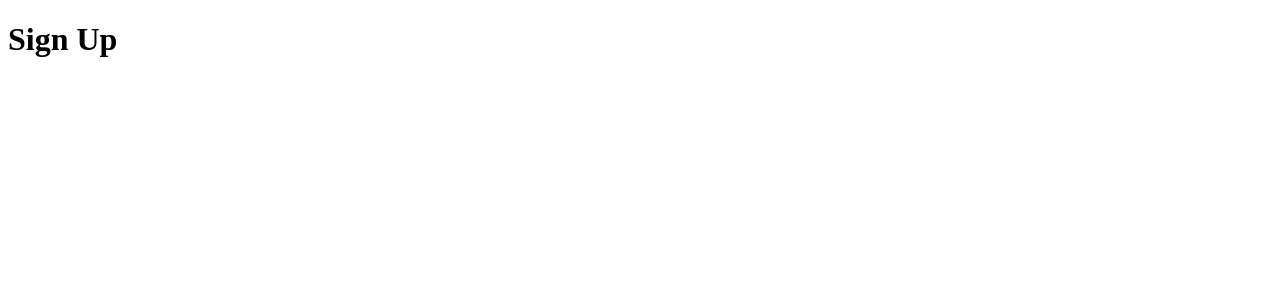
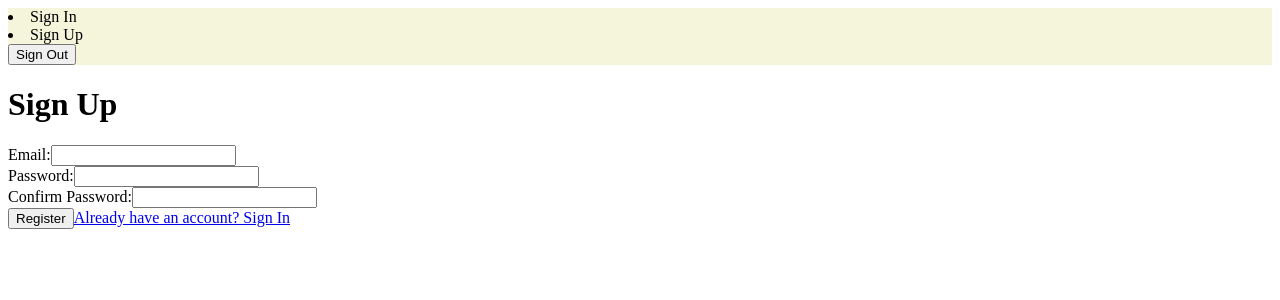
Before and after one commit to CarlChas/Jobchaser, a React (Vite) app: page /signup in a window 1280 px wide. Shown: the top 300 px of the page. Built offline with nearby package versions, Linux system fonts and the light colour scheme; the HTML template or start-up script is replaced by a standard one.

Commit message:
added: forms

```diff
--- a/src/App.css
+++ b/src/App.css
@@ -1,3 +1,7 @@
+header {
+  background-color: beige;
+}
+
 .searchBar {
   border: solid;
   border-radius: 15px;
--- a/src/App.jsx
+++ b/src/App.jsx
@@ -1,21 +1,36 @@
 import './App.css'
 import React from 'react'
 
-import { BrowserRouter, Routes, Route } from 'react-router-dom'
+import { BrowserRouter, Routes, Route, Navigate, Outlet } from 'react-router-dom'
 import Dashboard from './components/Dashboard.jsx'
 import SignInPage from './components/SignInPage.jsx'
 import SignUpPage from './components/SignUpPage.jsx'
 import HomePage from './components/HomePage.jsx'
 
+function ProtectedRoute() {
+  const isAuthenticated = false
+
+  return isAuthenticated ? <Outlet /> : <Navigate to="/signin" replace />
+}
+
 function App() {
 
   return (
     <BrowserRouter>
+      <header>
+        <nav>
+          <li>Sign In</li>
+          <li>Sign Up</li>
+          <button>Sign Out</button>
+        </nav>
+      </header>
       <Routes>
-        <Route path='/' element={<HomePage/>}></Route>
-        <Route path='/signin' element={<SignInPage />}></Route>
-        <Route path='/signup' element={<SignUpPage />}></Route>
-        <Route path='/dashboard' element={<Dashboard />}></Route>
+        <Route path='/' element={<HomePage />} />
+        <Route path='/signin' element={<SignInPage />} />
+        <Route path='/signup' element={<SignUpPage />} />
+        <Route path='/dashboard' element={<ProtectedRoute />}>
+          <Route path='/dashboard' element={<Dashboard />} />
+        </Route>
       </Routes>
     </BrowserRouter>
 
--- /dev/null
+++ b/src/components/SignInForm.jsx
@@ -0,0 +1,62 @@
+import { useForm } from "react-hook-form";
+import { Link } from "react-router-dom";
+
+
+function SignInForm() {
+    const {
+        register,
+        handleSubmit,
+        formState: { errors }
+    } = useForm();
+
+    const formSubmit = (data) => {
+
+        console.log("Form Submitted: ", data);
+
+    };
+
+    return (
+        <>
+            <form onSubmit={handleSubmit(formSubmit)}>
+                <div>
+                    <label htmlFor="email">Email:</label>
+                    <input
+                        id="email"
+                        type="email"
+                        {...register("email", {
+                            required: "Email is required",
+                            pattern: {
+                                value: /^[A-Z0-9._%+-]+@[A-Z0-9.-]+\.[A-Z]{2,4}$/i,
+                                message: "Invalid email address"
+                            }
+                        })}
+                    />
+                    {errors.email && <span>{errors.email.message}</span>}
+                </div>
+
+                <div>
+                    <label htmlFor="password">Password:</label>
+                    <input
+                        id="password"
+                        type="password"
+                        {...register("password", {
+                            required: "Password is required",
+                            minLength: {
+                                value: 8,
+                                message: "Password must be at least 8 characters"
+                            }
+                        })}
+                    />
+                    {errors.password && <span>{errors.password.message}</span>}
+                </div>
+
+                <button type="submit">Log in</button>
+            </form>
+
+            <Link to="/signup">Don't have an account? Sign Up</Link>
+
+        </>
+    );
+}
+
+export default SignInForm;
--- a/src/components/SignInPage.jsx
+++ b/src/components/SignInPage.jsx
@@ -1,7 +1,10 @@
+import SignInForm from "./SignInForm"
+
 function SignInPage() {
     return (
         <div>
             <h1>Sign In</h1>
+            <SignInForm />
         </div>
     )
 }
--- /dev/null
+++ b/src/components/SignUpForm.jsx
@@ -0,0 +1,77 @@
+import { useForm } from "react-hook-form";
+import { Link } from "react-router-dom";
+
+function SignUpForm() {
+
+    const {
+        register,
+        handleSubmit,
+        watch,
+        formState: { errors }
+    } = useForm();
+
+
+    const formSubmit = (data) => {
+        console.log("Form Submitted: ", data);
+
+
+    };
+
+    return (
+        <form onSubmit={handleSubmit(formSubmit)}>
+            <div>
+                <label htmlFor="email">Email:</label>
+                <input
+                    id="email"
+                    type="email"
+                    {...register("email", {
+                        required: "Email is required",
+                        pattern: {
+                            value: /^[A-Z0-9._%+-]+@[A-Z0-9.-]+\.[A-Z]{2,4}$/i,
+                            message: "Invalid email address"
+                        }
+                    })}
+                />
+                {errors.email && <span>{errors.email.message}</span>}
+            </div>
+
+            <div>
+                <label htmlFor="password">Password:</label>
+                <input
+                    id="password"
+                    type="password"
+                    {...register("password", {
+                        required: "Password is required",
+                        minLength: {
+                            value: 8,
+                            message: "Password must be at least 8 characters"
+                        }
+                    })}
+                />
+                {errors.password && <span>{errors.password.message}</span>}
+            </div>
+
+            <div>
+                <label htmlFor="confirmPassword">Confirm Password:</label>
+                <input
+                    id="confirmPassword"
+                    type="password"
+                    {...register("confirmPassword", {
+                        required: "Please confirm your password",
+                        validate: (value) =>
+                            value === watch("password") || "Passwords do not match"
+                    })}
+                />
+                {errors.confirmPassword && (
+                    <span>{errors.confirmPassword.message}</span>
+                )}
+            </div>
+
+            <button type="submit">Register</button>
+            <Link to="/signin">Already have an account? Sign In</Link>
+
+        </form>
+    );
+}
+
+export default SignUpForm;
--- a/src/components/SignUpPage.jsx
+++ b/src/components/SignUpPage.jsx
@@ -1,7 +1,10 @@
+import SignUpForm from "./SignUpForm"
+
 function SignUpPage() {
     return (
         <div>
             <h1>Sign Up</h1>
+            <SignUpForm />
         </div>
     )
 }
```
